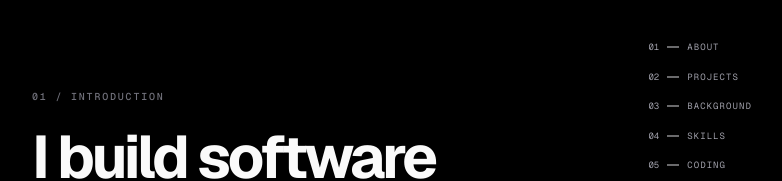
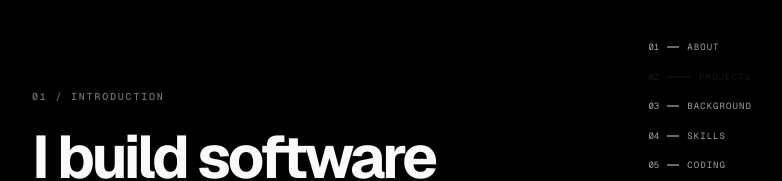
Before and after one commit to The-ZGod/portfolio, a Next.js app: page / in a window 1280 px wide. Shown: the part 279-460 px from the top of the page, without its empty margins (368-1150 px from the left). Built offline with nearby package versions, Linux system fonts and the light colour scheme.

Commit message:
feat: smoothScrolling, pageTransition, index Polish

```diff
--- a/package.json
+++ b/package.json
@@ -9,6 +9,7 @@
     "lint": "eslint"
   },
   "dependencies": {
+    "lenis": "^1.3.26",
     "next": "16.3.8",
     "next-themes": "^0.4.6",
     "react": "19.2.8",
--- a/src/app/globals.css
+++ b/src/app/globals.css
@@ -30,3 +30,26 @@ body {
 .font-technical {
   font-family: var(--font-geist-mono), monospace;
 }
+
+/* page reveal transition  */
+@keyframes blueprint-reveal {
+  from {
+    opacity: 0;
+    transform: translateY(12px);
+  }
+
+  to {
+    opacity: 1;
+    transform: translateY(0);
+  }
+}
+
+.blueprint-reveal {
+  animation: blueprint-reveal 0.7s ease-out both;
+}
+
+@media (prefers-reduced-motion: reduce) {
+  .blueprint-reveal {
+    animation: none;
+  }
+}
--- a/src/app/layout.tsx
+++ b/src/app/layout.tsx
@@ -1,6 +1,7 @@
 import type { Metadata } from "next";
 import { Geist, Geist_Mono } from "next/font/google";
 import ThemeProvider from "@/components/ThemeProvider";
+import SmoothScroll from "@/components/SmoothScroll";
 import "./globals.css";
 
 const geist = Geist({
@@ -30,6 +31,7 @@ export default function RootLayout({
         className={`${geist.variable} ${geistMono.variable} antialiased`}
       >
         <ThemeProvider>
+          <SmoothScroll />
           {children}
         </ThemeProvider>
       </body>
--- a/src/app/page.tsx
+++ b/src/app/page.tsx
@@ -44,7 +44,7 @@ export default function Home() {
       {/* Main Content */}
       <div className="relative z-40  mx-auto w-full md:w-[40vw]">
         {/* Banner */}
-        <section className="flex h-[22vh] items-end border-b border-black/10 px-4 pb-5 dark:border-white/10">
+        <section className="blueprint-reveal flex h-[22vh] items-end border-b border-black/10 px-4 pb-5 dark:border-white/10">
           <div>
             <p className="font-technical text-[10px] font-semibold uppercase tracking-[0.2em] text-zinc-500">
               Portfolio / 2026
@@ -57,7 +57,7 @@ export default function Home() {
         </section>
 
         {/* Profile */}
-        <section className="flex h-28 items-center justify-between border-b border-black/10 px-4 dark:border-white/10">
+        <section className="blueprint-reveal flex h-28 items-center justify-between border-b border-black/10 px-4 dark:border-white/10">
           {/* Identity */}
           <div className="flex items-center gap-3">
             {/* Avatar */}
@@ -111,7 +111,7 @@ export default function Home() {
         {/* Hero */}
         <section
           id="about"
-          className="min-h-[calc(100vh-22vh-112px)] border-b border-black/10 px-4 py-20 dark:border-white/10"
+          className="blueprint-reveal min-h-[calc(100vh-22vh-112px)] border-b border-black/10 px-4 py-20 dark:border-white/10"
         >
           {/* Section label */}
           <p className="font-technical text-[10px] font-medium uppercase tracking-[0.18em] text-zinc-500">
@@ -186,7 +186,7 @@ export default function Home() {
 
         <section
           id="projects"
-          className="border-b border-black/10 px-4 py-24 dark:border-white/10"
+          className="blueprint-reveal border-b border-black/10 px-4 py-24 dark:border-white/10"
         >
           <p className="font-technical text-[10px] font-medium uppercase tracking-[0.18em] text-zinc-500">
             02 / PROJECTS
@@ -212,7 +212,7 @@ export default function Home() {
 
         <section
           id="experience"
-          className="border-b border-black/10 px-4 py-24 dark:border-white/10"
+          className="blueprint-reveal border-b border-black/10 px-4 py-24 dark:border-white/10"
         >
           <p className="font-technical text-[10px] font-medium uppercase tracking-[0.18em] text-zinc-500">
             03 / BACKGROUND
@@ -238,7 +238,7 @@ export default function Home() {
 
         <section
           id="skills"
-          className="border-b border-black/10 px-4 py-24 dark:border-white/10"
+          className="blueprint-reveal border-b border-black/10 px-4 py-24 dark:border-white/10"
         >
           <p className="font-technical text-[10px] font-medium uppercase tracking-[0.18em] text-zinc-500">
             04 / SKILLS
@@ -264,7 +264,7 @@ export default function Home() {
 
         <section
           id="coding"
-          className="border-b border-black/10 px-4 py-24 dark:border-white/10"
+          className="blueprint-reveal border-b border-black/10 px-4 py-24 dark:border-white/10"
         >
           <p className="font-technical text-[10px] font-medium uppercase tracking-[0.18em] text-zinc-500">
             05 / PROBLEM SOLVING
@@ -290,7 +290,7 @@ export default function Home() {
 
         <section
           id="contact"
-          className="px-4 py-24"
+          className="blueprint-reveal px-4 py-24"
         >
           <p className="font-technical text-[10px] font-medium uppercase tracking-[0.18em] text-zinc-500">
             06 / CONTACT
--- a/src/components/RightNavbar.tsx
+++ b/src/components/RightNavbar.tsx
@@ -1,4 +1,6 @@
 "use client";
+
+import { useEffect, useState } from "react";
 
 const sections = [
     { id: "about", label: "ABOUT" },
@@ -10,6 +12,38 @@ const sections = [
 ];
 
 export default function RightNavbar() {
+    const [activeSection, setActiveSection] = useState("about");
+
+    useEffect(() => {
+        const handleScroll = () => {
+            const offset = window.innerHeight * 0.35;
+
+            let currentSection = sections[0].id;
+
+            for (const section of sections) {
+                const element = document.getElementById(section.id);
+
+                if (!element) continue;
+
+                const top = element.getBoundingClientRect().top;
+
+                if (top <= offset) {
+                    currentSection = section.id;
+                }
+            }
+
+            setActiveSection(currentSection);
+        };
+
+        handleScroll();
+
+        window.addEventListener("scroll", handleScroll, { passive: true });
+
+        return () => {
+            window.removeEventListener("scroll", handleScroll);
+        };
+    }, []);
+
     const scrollToSection = (id: string) => {
         document.getElementById(id)?.scrollIntoView({
             behavior: "smooth",
@@ -19,24 +53,43 @@ export default function RightNavbar() {
     return (
         <nav className="fixed right-[calc(15%-32px)] top-1/2 z-50 hidden -translate-y-1/2 lg:block">
             <div className="flex flex-col gap-4">
-                {sections.map((section, index) => (
+                {sections.map((section, index) => {
+                    const isActive = activeSection === section.id;
+
+                    return (
                         <button
                             key={section.id}
                             type="button"
                             onClick={() => scrollToSection(section.id)}
                             className="group flex items-center gap-2 text-left"
                         >
-                        <span className="font-technical text-[9px] text-zinc-400 transition-colors group-hover:text-[var(--foreground)]">
+                            <span
+                                className={`font-technical text-[9px] transition-colors duration-200 ${isActive
+                                        ? "text-zinc-900 dark:text-white"
+                                        : "text-zinc-400"
+                                    }`}
+                            >
                                 {String(index + 1).padStart(2, "0")}
                             </span>
 
-                        <span className="h-px w-3 bg-zinc-300 transition-all group-hover:w-6 group-hover:bg-[var(--foreground)] dark:bg-zinc-700" />
+                            <span
+                                className={`h-px transition-all duration-300 ${isActive
+                                        ? "w-6 bg-zinc-900 dark:bg-white"
+                                        : "w-3 bg-zinc-300 dark:bg-zinc-700 group-hover:w-6"
+                                    }`}
+                            />
 
-                        <span className="font-technical text-[9px] tracking-[0.12em] text-zinc-400 transition-colors group-hover:text-[var(--foreground)]">
+                            <span
+                                className={`font-technical text-[9px] tracking-[0.12em] transition-colors duration-200 ${isActive
+                                        ? "text-zinc-900 dark:text-white"
+                                        : "text-zinc-400"
+                                    }`}
+                            >
                                 {section.label}
                             </span>
                         </button>
-                ))}
+                    );
+                })}
             </div>
         </nav>
     );
--- /dev/null
+++ b/src/components/SmoothScroll.tsx
@@ -0,0 +1,19 @@
+"use client";
+
+import { useEffect } from "react";
+import Lenis from "lenis";
+
+export default function SmoothScroll() {
+    useEffect(() => {
+        const lenis = new Lenis({
+            autoRaf: true,
+            smoothWheel: true,
+        });
+
+        return () => {
+            lenis.destroy();
+        };
+    }, []);
+
+    return null;
+}
```
Also changed, not shown: 1 other file (tests, documents, lock files or other folders). Lines whose indentation alone changed are shown as unchanged.
